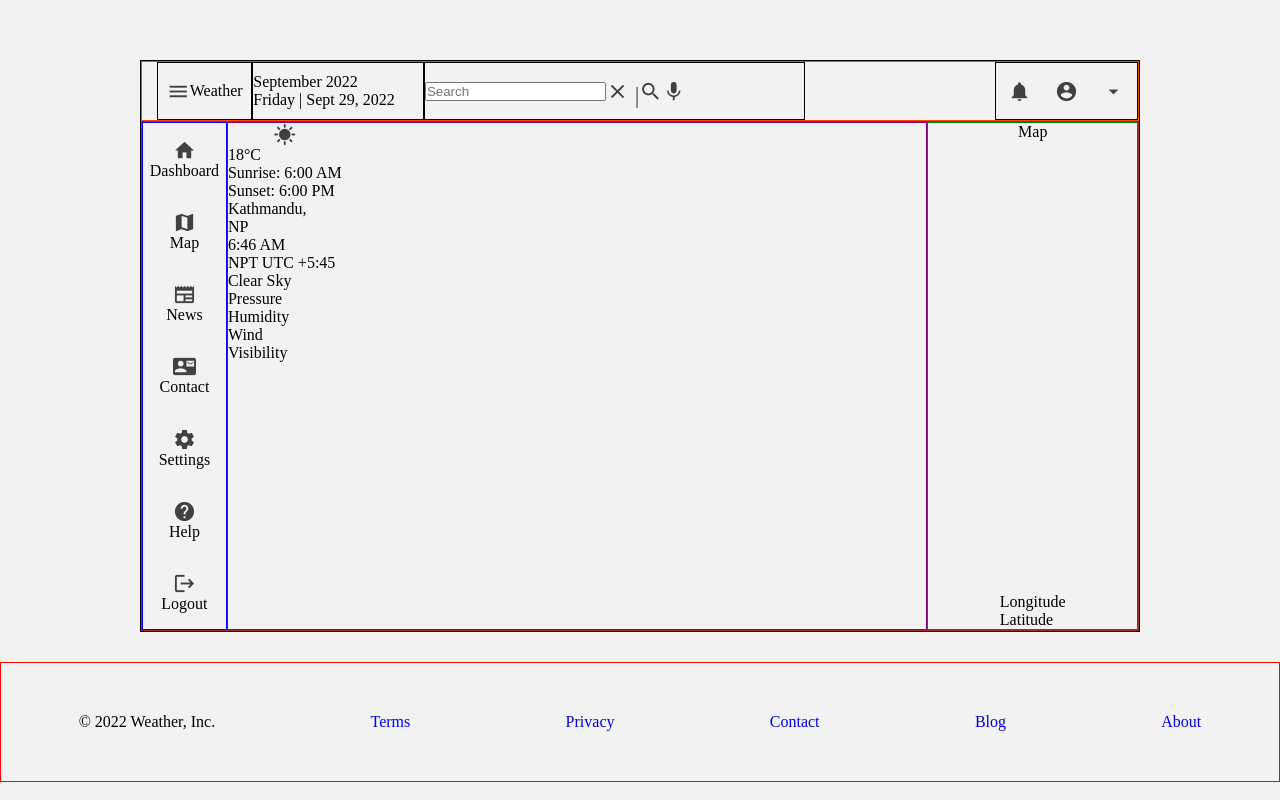
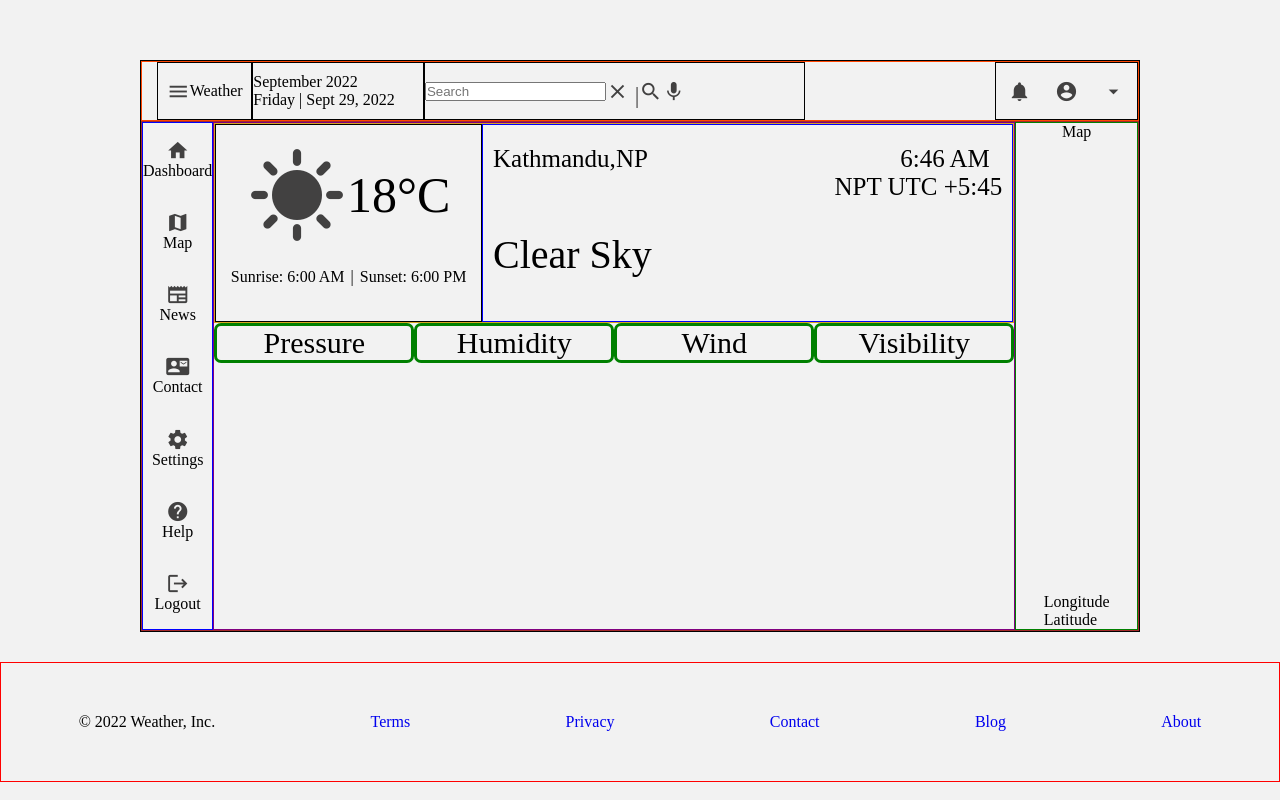
Before and after one commit to Kaushallrai/Learning-Web-Development, a plain HTML site: page HTML+CSS Practice Projects/Weather-app UI/weather.html in a window 1280 px wide. Drawn offline with Linux system fonts and the light colour scheme.

Commit message:
layout for main

```diff
--- a/HTML+CSS Practice Projects/Weather-app UI/general.css
+++ b/HTML+CSS Practice Projects/Weather-app UI/general.css
@@ -88,10 +88,88 @@ body {
 .main {
   border: 1px solid purple;
   display: flex;
+  flex-direction: column;
   height: 100%;
   width: 100%;
 }
-
+.main-top {
+  border: 1px solid goldenrod;
+  height: 200px;
+  width: 100%;
+  display: flex;
+}
+.f-info {
+  border: 1px solid black;
+  display: flex;
+  flex: 1;
+  height: 100%;
+  flex-direction: column;
+}
+.icon-temp {
+  display: flex;
+  align-items: center;
+  justify-content: center;
+  height: 140px;
+}
+.icon-temp i {
+  display: flex;
+  font-size: 100px;
+}
+.icon-temp p {
+  display: flex;
+  font-size: 50px;
+}
+.rise-set {
+  display: flex;
+  align-items: center;
+  justify-content: center;
+}
+.rise-set p {
+  margin: 3px;
+}
+.s-info {
+  border: 1px solid blue;
+  display: flex;
+  flex: 2;
+  height: 100%;
+  flex-direction: column;
+}
+.location {
+  display: flex;
+}
+.l-f {
+  display: flex;
+  flex: 1;
+  margin: 20px 10px;
+  font-size: 25px;
+}
+.l-s {
+  display: flex;
+  flex-direction: column;
+  margin: 20px 10px;
+  font-size: 25px;
+  flex: 2;
+}
+.l-s p {
+  display: flex;
+  justify-content: flex-end;
+}
+.description {
+  font-size: 40px;
+  margin: 10px;
+}
+.main-bottom {
+  display: flex;
+}
+.main-bottom p {
+  border: 3px solid green;
+  border-radius: 7px;
+  display: flex;
+  flex-wrap: wrap;
+  font-size: 30px;
+  width: 200px;
+  justify-content: center;
+}
 .aside-right {
   border: 1px solid green;
   display: flex;
--- a/HTML+CSS Practice Projects/Weather-app UI/weather.html
+++ b/HTML+CSS Practice Projects/Weather-app UI/weather.html
@@ -54,6 +54,7 @@
               </div>
               <div class="rise-set">
                 <p>Sunrise: 6:00 AM</p>
+                <p>|</p>
                 <p>Sunset: 6:00 PM</p>
               </div>
             </div>
@@ -64,18 +65,18 @@
                   <p>NP</p>
                 </div>
                 <div class="l-s">
-                  <p>6:46 AM</p>
+                  <p>6:46 AM &nbsp;</p>
                   <p>NPT UTC +5:45</p>
                 </div>
               </div>
               <p class="description">Clear Sky</p>
             </div>
-            <div class="main-bottom">
-              <p class="pressure">Pressure</p>
-              <p class="humidty">Humidity</p>
-              <p class="wind">Wind</p>
-              <p class="visibility">Visibility</p>
-            </div>
+          </div>
+          <div class="main-bottom">
+            <p class="pressure">Pressure</p>
+            <p class="humidty">Humidity</p>
+            <p class="wind">Wind</p>
+            <p class="visibility">Visibility</p>
           </div>
         </main>
         <aside class="aside-right">
```
